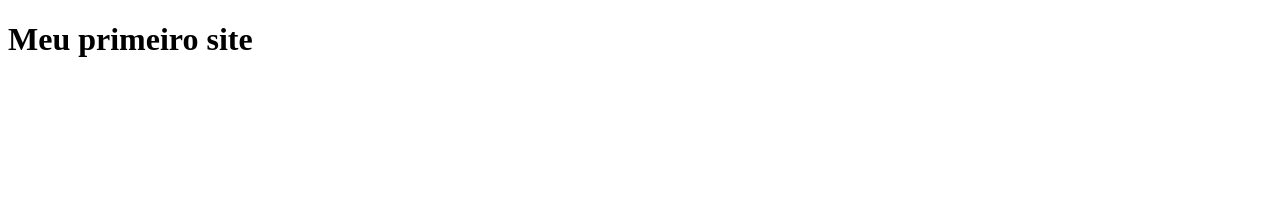
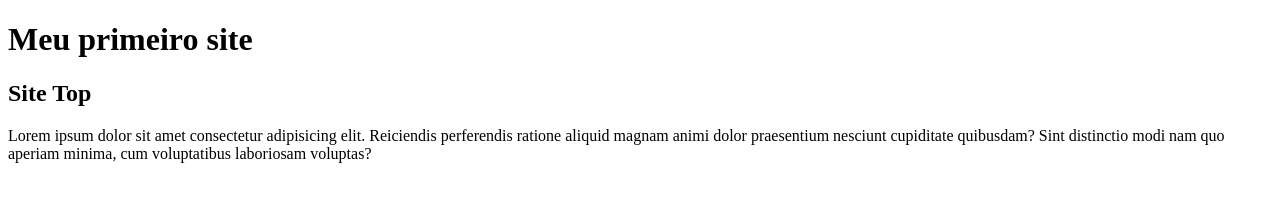
Before and after one commit to kscdevfront/scm, a plain HTML site: page index.html in a window 1280 px wide. Drawn offline with Linux system fonts and the light colour scheme.

Commit message:
Adicionando subtítulo e primeiro parágrafo Lorem ipsum

```diff
--- a/index.html
+++ b/index.html
@@ -1,12 +1,19 @@
 <!DOCTYPE html>
 <html lang="en">
+
 <head>
     <meta charset="UTF-8">
     <meta http-equiv="X-UA-Compatible" content="IE=edge">
     <meta name="viewport" content="width=device-width, initial-scale=1.0">
     <title>Document</title>
 </head>
+
 <body>
     <H1>Meu primeiro site </H1>
+    <h2>Site Top</h2>
+    <p>Lorem ipsum dolor sit amet consectetur adipisicing elit.
+        Reiciendis perferendis ratione aliquid magnam animi dolor praesentium nesciunt cupiditate quibusdam?
+        Sint distinctio modi nam quo aperiam minima, cum voluptatibus laboriosam voluptas?</p>
 </body>
+
 </html>
```
